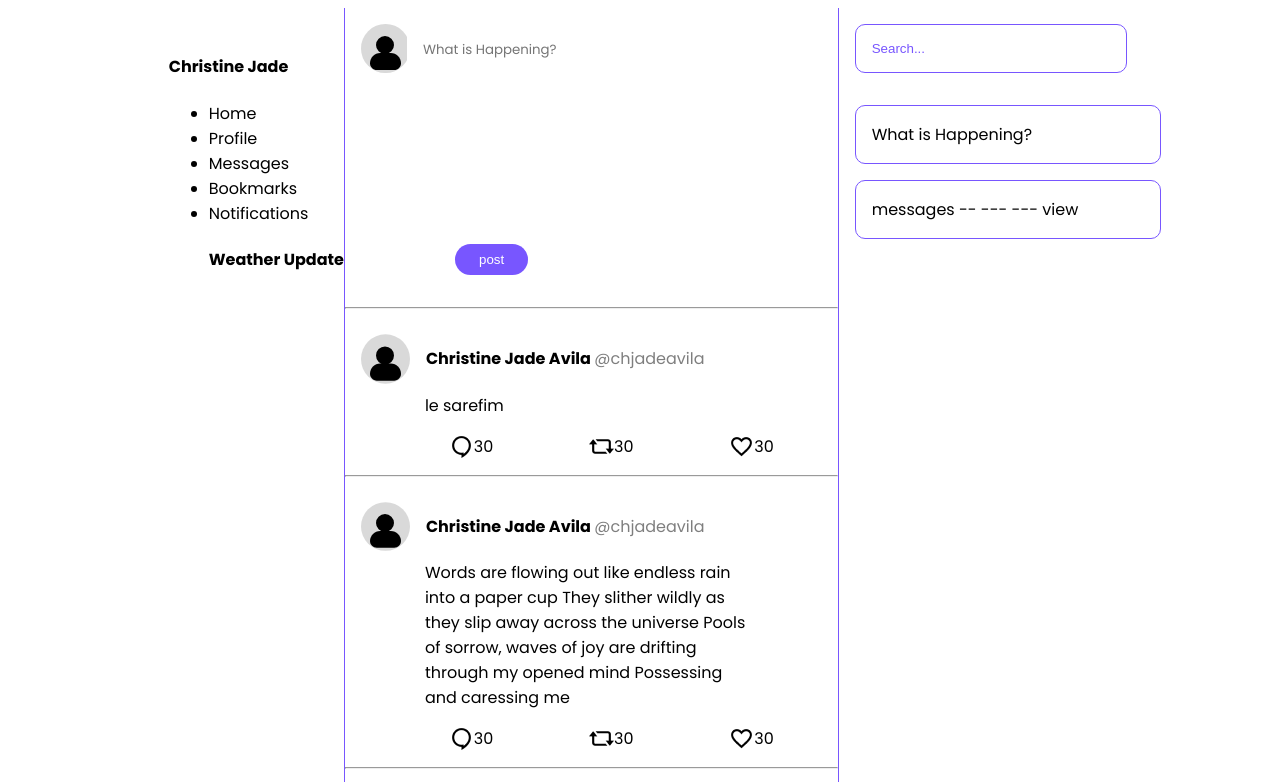
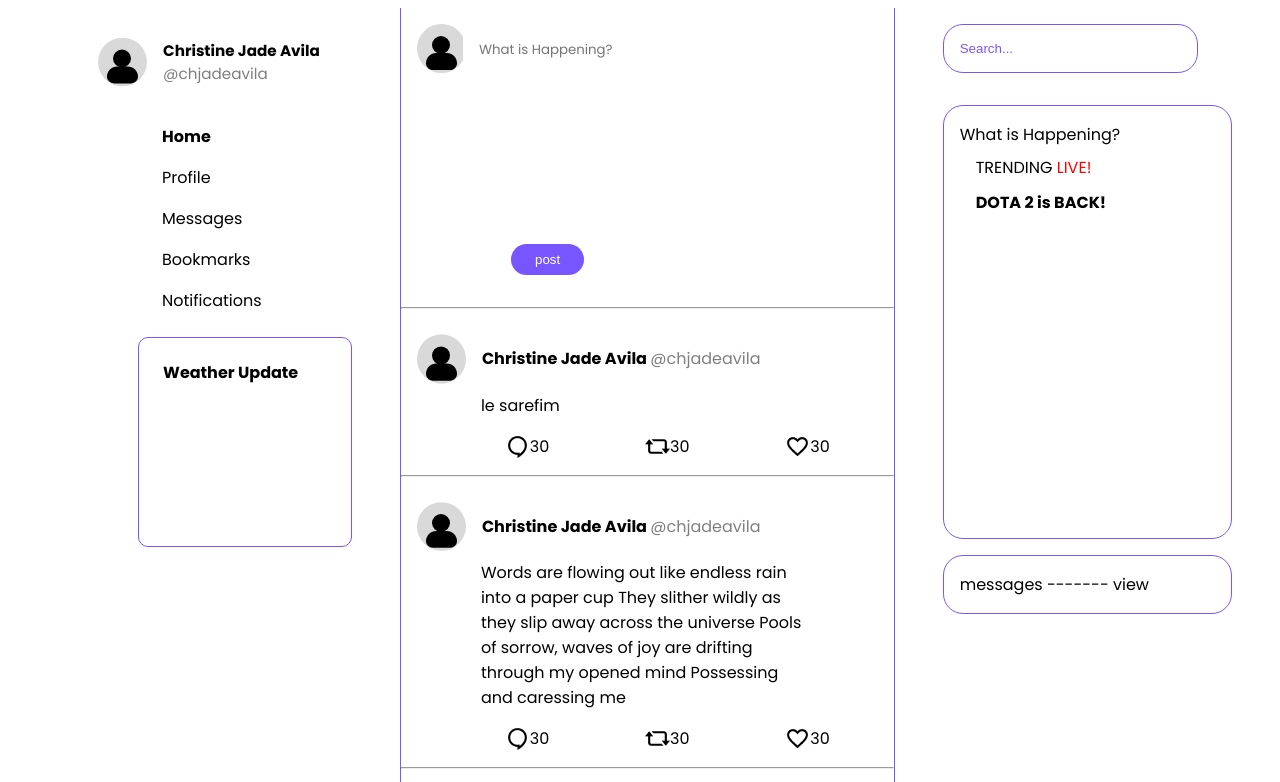
Before and after one commit to christineJadeAvila/Tweeter-theme, a plain HTML site: page home.html in a window 1280 px wide. Shown: the top 782 px of the page. Drawn offline with Linux system fonts and the light colour scheme.

Commit message:
vertical nav bar finishing

```diff
--- a/home.css
+++ b/home.css
@@ -92,9 +92,31 @@ hr {
     cursor: pointer;
 }
 
+
+
 /* FIRST CONTAINER CSS */
 #nav--container {
     border-right: 0.5px solid var(--main-color);
+}
+#f-user--header {
+    display: flex;
+    margin: 1rem 5rem 0 0;
+    font-size: small;
+}
+.f-nav--list {
+    padding: 0.5rem;
+    list-style-type: none;
+    justify-content: space-around;
+    margin-left: 1rem;
+}
+.weather--api {
+    border: 0.5px solid var(--main-color);
+    border-radius: 10px;
+
+    padding: 0rem 50px 140px 1.5rem;
+
+    margin-top: 1rem;
+    margin-right: 3rem;
 }
 
 /* THIRD CONTAINER STYLES */
@@ -104,7 +126,7 @@ hr {
 
 #search {
     border: 0.5px solid var(--main-color);
-    border-radius: 10px;
+    border-radius: 20px;
 
     width: 100%;
     margin: 1rem;
@@ -117,19 +139,38 @@ hr {
 
 #trends {
     border: 0.5px solid var(--main-color);
-    border-radius: 10px;
+    border-radius: 20px;
 
-    width: 100%;
-    margin: 1rem;
-    padding: 1rem;
-}
-
-#messages-- {
-    border: 0.5px solid var(--main-color);
-    border-radius: 10px;
-
+    height: 400px;
     width: 100%;
     margin: 1rem;
     padding: 1rem;
 
 }
+
+#messages-- {
+    border: 0.5px solid var(--main-color);
+    border-radius: 20px;
+
+    width: 100%;
+
+    margin: 1rem;
+    padding: 1rem;
+
+}
+
+#query--container {
+    margin-left: 2rem;
+
+}
+
+.trending--condition {
+    line-height: 0px;
+    font-weight: var(--fweight-s);
+}
+.trends--lists {
+    margin-left: 1rem;
+}
+#live--status {
+    color: red;
+}
--- a/home.html
+++ b/home.html
@@ -11,17 +11,16 @@
     <section id="grid--container">
         <!-- first container -->
             <nav id="nav--container">
-                <section>
-                    <img src="" alt="">
-                    <h1>Christine Jade</h1>
-                    <!-- <span id="log-ppou">log-out | add acc</span> -->
-                </section>
+                <div id="f-user--header">
+                    <img src="/assets/default-user-profile.svg" alt="">
+                    <h1 id="name"><b>Christine Jade Avila </b><br><span id="username">@chjadeavila</span> </h1>
+                </div>
                 <ul>
-                    <li class="nav--list"><img alt="">Home
-                    <li class="nav--list"><img alt="">Profile
-                    <li class="nav--list"><img alt="">Messages
-                    <li class="nav--list"><img alt="">Bookmarks
-                    <li class="nav--list"><img alt="">Notifications
+                    <li class="f-nav--list"><b>Home</b></li>
+                    <li class="f-nav--list">Profile</li>
+                    <li class="f-nav--list">Messages</li>
+                    <li class="f-nav--list">Bookmarks</li>
+                    <li class="f-nav--list">Notifications</li>
                     <section class="weather--api">
                         <h4>Weather Update</h4>
                     </section>
@@ -147,15 +146,21 @@
 
         <!-- third container -->
             <section id="query--section">
-                <input id="search" type="search" placeholder="Search...">
-                <div id="trends">
-                    <span>What is Happening?</span>
-                    <div id="trends--lists">
-
+                <div id="query--container">
+                    <input id="search" type="search" placeholder="Search...">
+                    <div id="trends">
+                        <span>What is Happening?</span>
+                        <div class="trends--lists">
+                            <!-- if trending's live -->
+                            <h4 class="trending--condition">TRENDING <span id="live--status">LIVE!</span></h4>
+                            <!-- else -->
+                            <h4 class="trending--content">DOTA 2 is BACK!</h4>
+                        </div>
                     </div>
-                </div>
-                <div id="messages--">
-                    <span>messages -- --- --- view</span>
+                    <div id="messages--">
+                        <span>messages -------</span>
+                        <span>view</span>
+                    </div>
                 </div>
             </section>
     </section>
```
